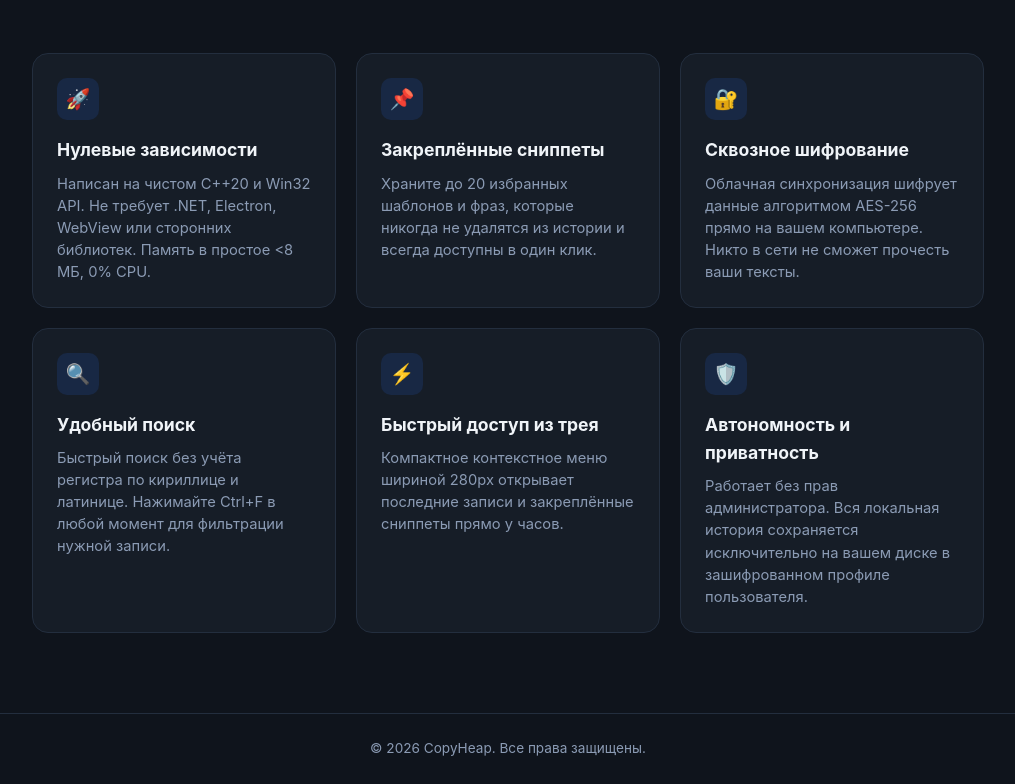
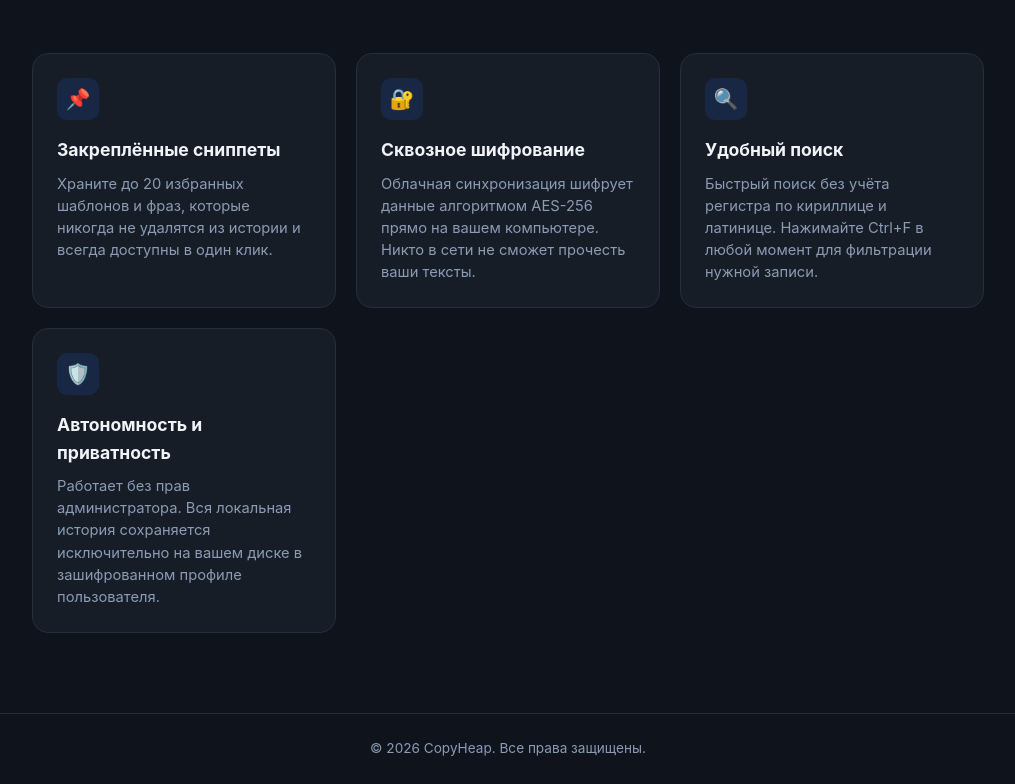
Before and after one commit to pvrt/copyheap, a plain HTML site: page index.html in a window 1280 px wide. Shown: the part 536-1320 px from the top of the page, without its empty margins (132-1147 px from the left). Drawn offline with Linux system fonts and the light colour scheme.

Commit message:
style(landing): remove dependency and tray cards from landing page

```diff
--- a/index.html
+++ b/index.html
@@ -258,14 +258,6 @@
 
     <div class="features-grid">
       <div class="feature-card">
-        <div class="feature-icon">🚀</div>
-        <div class="feature-title">Нулевые зависимости</div>
-        <div class="feature-desc">
-          Написан на чистом C++20 и Win32 API. Не требует .NET, Electron, WebView или сторонних библиотек. Память в простое &lt;8 МБ, 0% CPU.
-        </div>
-      </div>
-
-      <div class="feature-card">
         <div class="feature-icon">📌</div>
         <div class="feature-title">Закреплённые сниппеты</div>
         <div class="feature-desc">
@@ -290,14 +282,6 @@
       </div>
 
       <div class="feature-card">
-        <div class="feature-icon">⚡</div>
-        <div class="feature-title">Быстрый доступ из трея</div>
-        <div class="feature-desc">
-          Компактное контекстное меню шириной 280px открывает последние записи и закреплённые сниппеты прямо у часов.
-        </div>
-      </div>
-
-      <div class="feature-card">
         <div class="feature-icon">🛡️</div>
         <div class="feature-title">Автономность и приватность</div>
         <div class="feature-desc">
```
